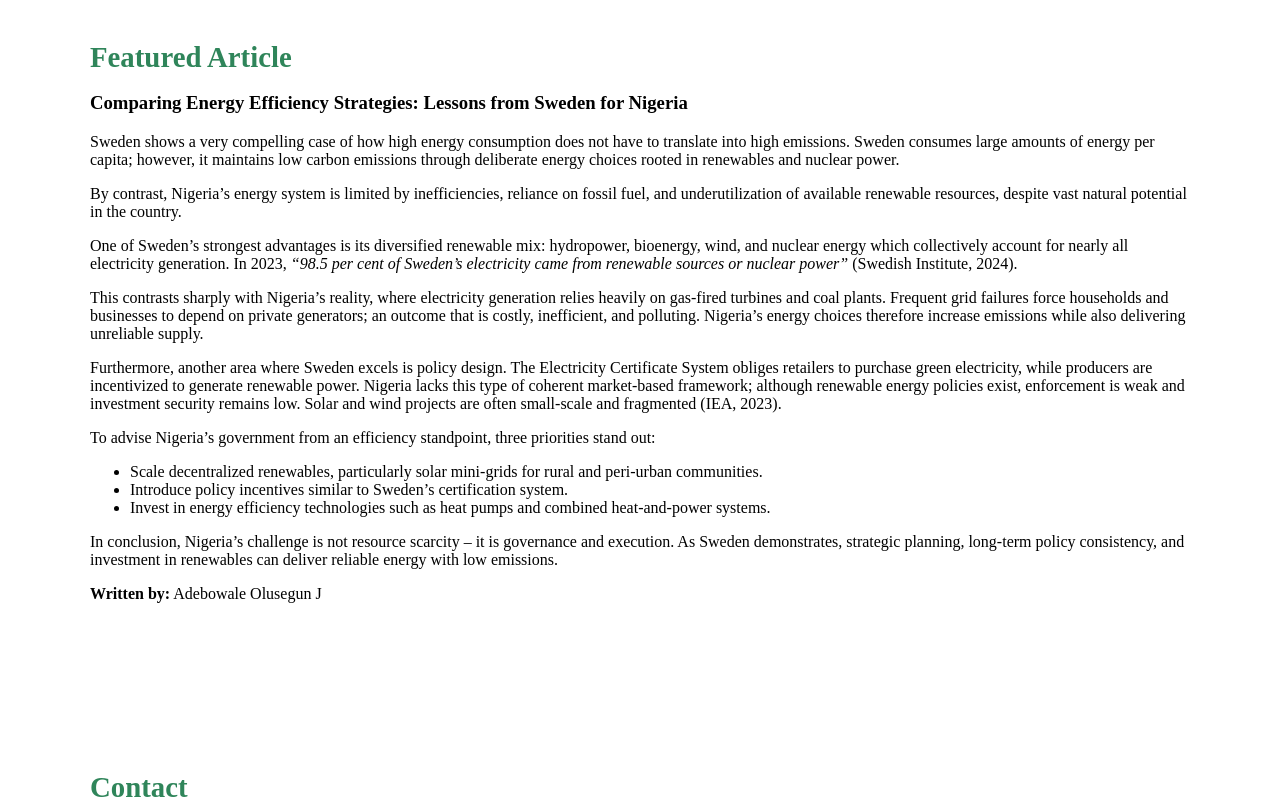
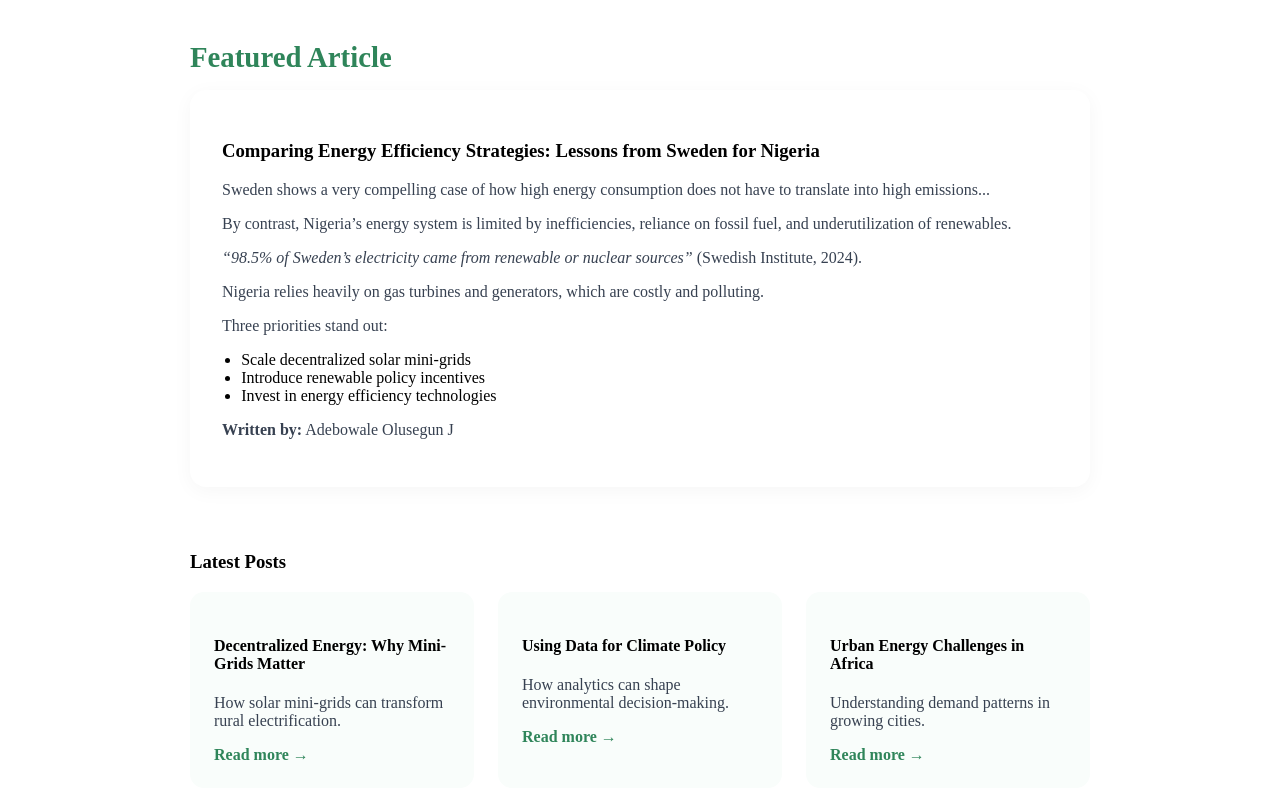
Before and after one commit to JamieJay1/greendatalytica, a plain HTML site: page index.html in a window 1280 px wide. Shown: the part 1000-1807 px from the top of the page. Drawn offline with Linux system fonts and the light colour scheme.

Commit message:
Update index.html with latest changes to article

```diff
--- a/index.html
+++ b/index.html
@@ -13,6 +13,38 @@
 
   <!-- Main CSS -->
   <link rel="stylesheet" href="assets/css/style.css">
+
+  <!-- Article Styling -->
+  <style>
+    .article-section {max-width:900px;margin:auto}
+    .article-section article{
+      background:#ffffff;
+      padding:2rem;
+      border-radius:16px;
+      box-shadow:0 4px 20px rgba(0,0,0,0.04)
+    }
+    .article-section p{color:#374151}
+    .article-section ul{padding-left:1.2rem}
+
+    .latest-posts{margin-top:4rem}
+    .posts-grid{
+      display:grid;
+      grid-template-columns:repeat(auto-fit,minmax(250px,1fr));
+      gap:1.5rem
+    }
+    .post-card{
+      background:#f9fdfb;
+      padding:1.5rem;
+      border-radius:14px;
+      transition:transform .2s
+    }
+    .post-card:hover{transform:translateY(-4px)}
+    .post-card a{
+      text-decoration:none;
+      color:#2f855a;
+      font-weight:600
+    }
+  </style>
 </head>
 
 <body>
@@ -36,15 +68,13 @@
   </div>
 </header>
 
-<!-- ABOUT -->
 <section id="about">
   <h2>Our Mission</h2>
   <p>
-    To collect, analyze, and leverage sustainability and environmental data across Africa, providing actionable insights that drive informed decision-making, transparency, and measurable impact for communities and organizations.
+    To collect, analyze, and leverage sustainability and environmental data across Africa, providing actionable insights that drive informed decision-making, transparency, and measurable impact.
   </p>
 </section>
 
-<!-- FOCUS -->
 <section id="focus">
   <h2>What We Focus On</h2>
   <div class="grid">
@@ -64,66 +94,59 @@
 </section>
 
 <!-- ARTICLE -->
-<section id="article">
+<section id="article" class="article-section">
   <h2>Featured Article</h2>
 
   <article>
     <h3>Comparing Energy Efficiency Strategies: Lessons from Sweden for Nigeria</h3>
 
-    <p>
-      Sweden shows a very compelling case of how high energy consumption does not have to translate into high emissions.
-      Sweden consumes large amounts of energy per capita; however, it maintains low carbon emissions through deliberate
-      energy choices rooted in renewables and nuclear power.
-    </p>
+    <p>Sweden shows a very compelling case of how high energy consumption does not have to translate into high emissions...</p>
 
-    <p>
-      By contrast, Nigeria’s energy system is limited by inefficiencies, reliance on fossil fuel, and underutilization
-      of available renewable resources, despite vast natural potential in the country.
-    </p>
+    <p>By contrast, Nigeria’s energy system is limited by inefficiencies, reliance on fossil fuel, and underutilization of renewables.</p>
 
-    <p>
-      One of Sweden’s strongest advantages is its diversified renewable mix: hydropower, bioenergy, wind, and nuclear
-      energy which collectively account for nearly all electricity generation. In 2023,
-      <em>“98.5 per cent of Sweden’s electricity came from renewable sources or nuclear power”</em>
-      (Swedish Institute, 2024).
-    </p>
+    <p><em>“98.5% of Sweden’s electricity came from renewable or nuclear sources”</em> (Swedish Institute, 2024).</p>
 
-    <p>
-      This contrasts sharply with Nigeria’s reality, where electricity generation relies heavily on gas-fired turbines
-      and coal plants. Frequent grid failures force households and businesses to depend on private generators;
-      an outcome that is costly, inefficient, and polluting. Nigeria’s energy choices therefore increase emissions
-      while also delivering unreliable supply.
-    </p>
+    <p>Nigeria relies heavily on gas turbines and generators, which are costly and polluting.</p>
 
-    <p>
-      Furthermore, another area where Sweden excels is policy design. The Electricity Certificate System obliges
-      retailers to purchase green electricity, while producers are incentivized to generate renewable power.
-      Nigeria lacks this type of coherent market-based framework; although renewable energy policies exist,
-      enforcement is weak and investment security remains low. Solar and wind projects are often small-scale
-      and fragmented (IEA, 2023).
-    </p>
-
-    <p>
-      To advise Nigeria’s government from an efficiency standpoint, three priorities stand out:
-    </p>
+    <p>Three priorities stand out:</p>
 
     <ul>
-      <li>Scale decentralized renewables, particularly solar mini-grids for rural and peri-urban communities.</li>
-      <li>Introduce policy incentives similar to Sweden’s certification system.</li>
-      <li>Invest in energy efficiency technologies such as heat pumps and combined heat-and-power systems.</li>
+      <li>Scale decentralized solar mini-grids</li>
+      <li>Introduce renewable policy incentives</li>
+      <li>Invest in energy efficiency technologies</li>
     </ul>
-
-    <p>
-      In conclusion, Nigeria’s challenge is not resource scarcity – it is governance and execution.
-      As Sweden demonstrates, strategic planning, long-term policy consistency, and investment in renewables
-      can deliver reliable energy with low emissions.
-    </p>
 
     <p><strong>Written by:</strong> Adebowale Olusegun J</p>
   </article>
+
+  <!-- LATEST POSTS -->
+  <div class="latest-posts">
+    <h3>Latest Posts</h3>
+
+    <div class="posts-grid">
+
+      <div class="post-card">
+        <h4>Decentralized Energy: Why Mini-Grids Matter</h4>
+        <p>How solar mini-grids can transform rural electrification.</p>
+        <a href="#">Read more →</a>
+      </div>
+
+      <div class="post-card">
+        <h4>Using Data for Climate Policy</h4>
+        <p>How analytics can shape environmental decision-making.</p>
+        <a href="#">Read more →</a>
+      </div>
+
+      <div class="post-card">
+        <h4>Urban Energy Challenges in Africa</h4>
+        <p>Understanding demand patterns in growing cities.</p>
+        <a href="#">Read more →</a>
+      </div>
+
+    </div>
+  </div>
 </section>
 
-<!-- CONTACT -->
 <section id="contact">
   <h2>Contact</h2>
   <p>Email: contact@greendatalytica.world</p>
```
